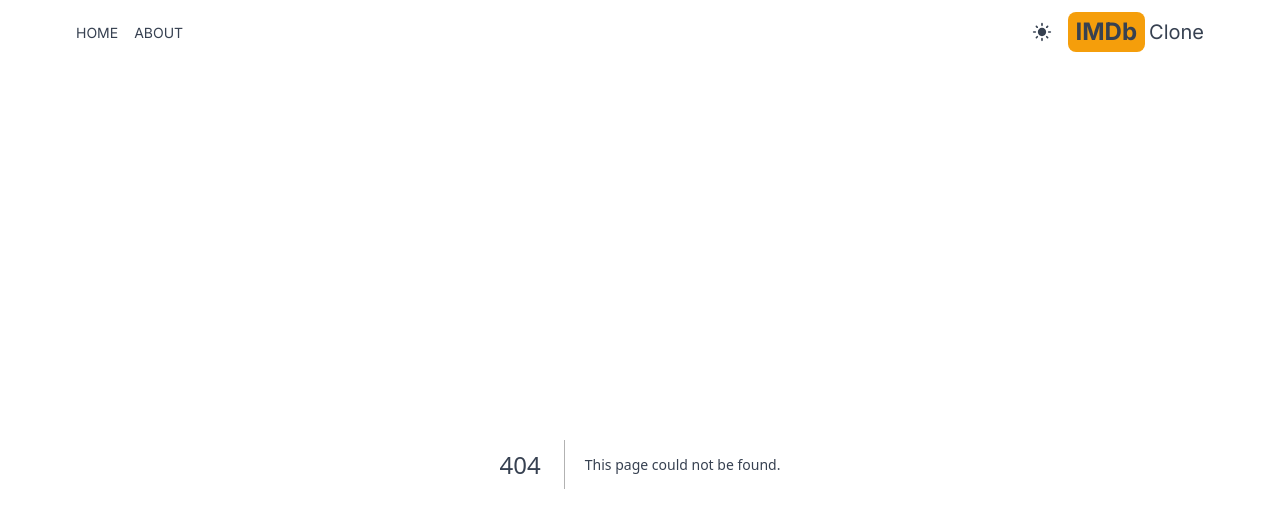
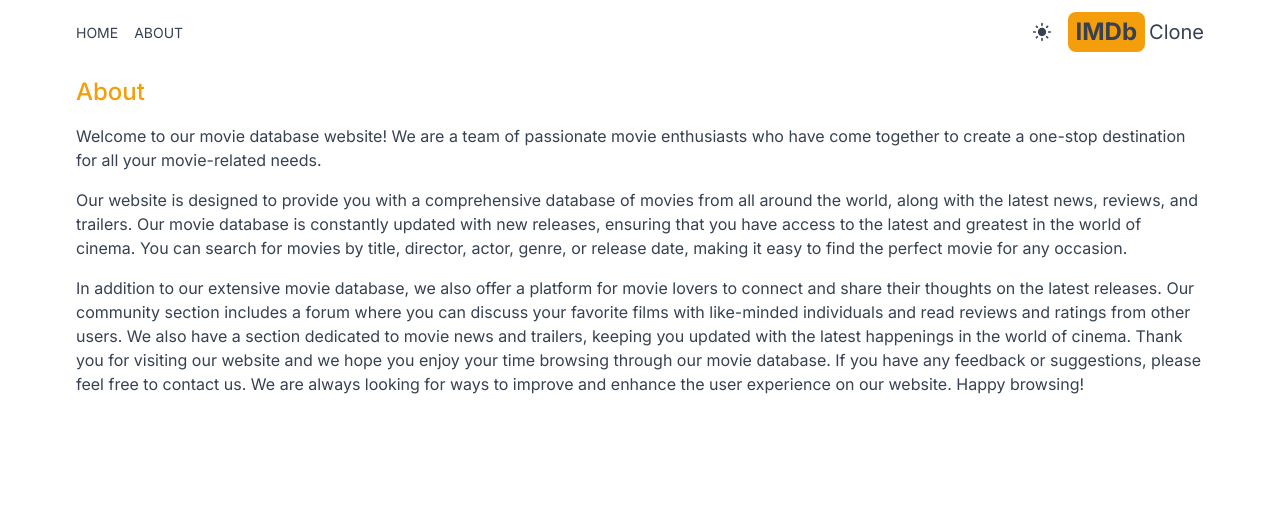
Before and after one commit to Muhammad-Waseem14/imdm-next-app, a Next.js app: page /about in a window 1280 px wide. Before the commit this address had no page. Shown: the top 528 px of the page. Built offline with nearby package versions, Linux system fonts and the light colour scheme.

Commit message:
create about page

```diff
--- a/src/app/Providers.jsx
+++ b/src/app/Providers.jsx
@@ -1,4 +1,5 @@
 "use client";
+
 import React from "react";
 import { ThemeProvider } from "next-themes";
 
--- /dev/null
+++ b/src/app/about/page.jsx
@@ -0,0 +1,40 @@
+import React from "react";
+
+function About() {
+  return (
+    <div className="max-w-6xl mx-auto p-3 space-y-4">
+      <h1 className="text-2xl font-medium text-amber-500">About</h1>
+      <p>
+        Welcome to our movie database website! We are a team of passionate movie
+        enthusiasts who have come together to create a one-stop destination for
+        all your movie-related needs.
+      </p>
+
+      <p>
+        Our website is designed to provide you with a comprehensive database of
+        movies from all around the world, along with the latest news, reviews,
+        and trailers. Our movie database is constantly updated with new
+        releases, ensuring that you have access to the latest and greatest in
+        the world of cinema. You can search for movies by title, director,
+        actor, genre, or release date, making it easy to find the perfect movie
+        for any occasion.
+      </p>
+
+      <p>
+        In addition to our extensive movie database, we also offer a platform
+        for movie lovers to connect and share their thoughts on the latest
+        releases. Our community section includes a forum where you can discuss
+        your favorite films with like-minded individuals and read reviews and
+        ratings from other users. We also have a section dedicated to movie news
+        and trailers, keeping you updated with the latest happenings in the
+        world of cinema. Thank you for visiting our website and we hope you
+        enjoy your time browsing through our movie database. If you have any
+        feedback or suggestions, please feel free to contact us. We are always
+        looking for ways to improve and enhance the user experience on our
+        website. Happy browsing!
+      </p>
+    </div>
+  );
+}
+
+export default About;
--- a/src/components/DarkModeSwitch.jsx
+++ b/src/components/DarkModeSwitch.jsx
@@ -1,4 +1,5 @@
 "use client";
+
 import React from "react";
 import { MdLightMode, MdDarkMode } from "react-icons/md";
 
```
